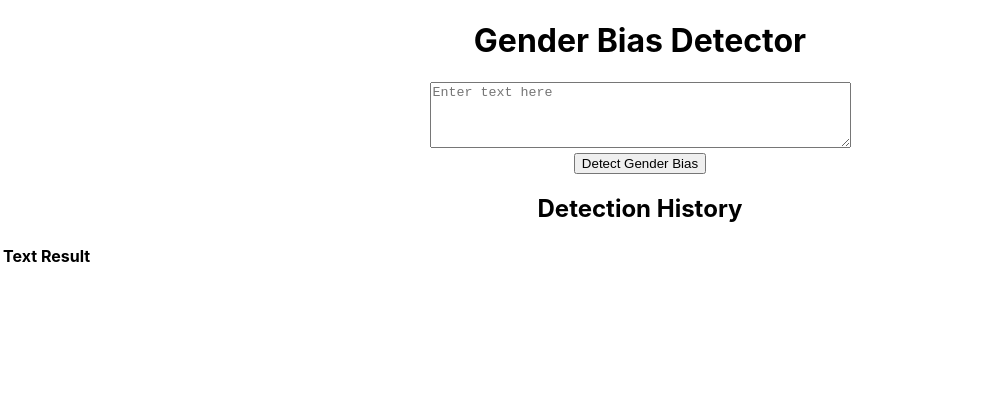
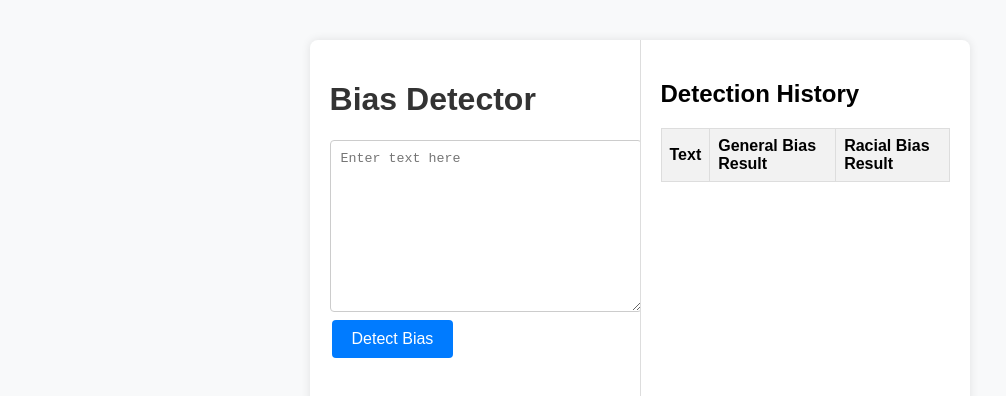
Before and after one commit to danicatyx/genderBiasDetector, a React (Create React App) app in the folder my-react-app/: page / in a window 1280 px wide. Shown: the top 396 px of the page, without its empty margins (0-1006 px from the left). Built offline with nearby package versions, Linux system fonts and the light colour scheme.

Commit message:
updated code

```diff
--- a/my-react-app/src/App.css
+++ b/my-react-app/src/App.css
@@ -1,38 +1,108 @@
-.App {
-  text-align: center;
+/* src/App.css */
+body {
+  font-family: Arial, sans-serif;
+  background-color: #f8f9fa;
+  margin: 0;
+  padding: 0;
+  height: 100vh;
+  display: flex;
+  justify-content: center;
+  align-items: center;
 }
 
-.App-logo {
-  height: 40vmin;
-  pointer-events: none;
+.container {
+  width: 100%;
+  height: 90vh;
+  display: flex;
+  background-color: #fff;
+  box-shadow: 0 0 10px rgba(0, 0, 0, 0.1);
+  border-radius: 8px;
+  overflow: hidden;
 }
 
-@media (prefers-reduced-motion: no-preference) {
-  .App-logo {
-    animation: App-logo-spin infinite 20s linear;
-  }
+.section {
+  flex: 1;
+  padding: 20px;
+  overflow-y: auto;
 }
 
-.App-header {
-  background-color: #282c34;
-  min-height: 100vh;
-  display: flex;
-  flex-direction: column;
-  align-items: center;
-  justify-content: center;
-  font-size: calc(10px + 2vmin);
-  color: white;
+.section.left {
+  border-right: 1px solid #ddd;
 }
 
-.App-link {
-  color: #61dafb;
+.section.right {
+  padding-left: 20px;
 }
 
-@keyframes App-logo-spin {
-  from {
-    transform: rotate(0deg);
-  }
-  to {
-    transform: rotate(360deg);
-  }
+h1 {
+  color: #333;
 }
+
+form {
+  margin-bottom: 20px;
+}
+
+textarea {
+  width: 100%;
+  height: calc(100% - 40px); /* Adjust the height according to the remaining space */
+  padding: 10px;
+  border: 1px solid #ccc;
+  border-radius: 4px;
+  resize: vertical;
+}
+
+button {
+  background-color: #007bff;
+  color: white;
+  border: none;
+  padding: 10px 20px;
+  text-align: center;
+  text-decoration: none;
+  display: inline-block;
+  font-size: 16px;
+  margin: 4px 2px;
+  cursor: pointer;
+  border-radius: 4px;
+  transition: background-color 0.3s;
+}
+
+button:disabled {
+  background-color: #ccc;
+  cursor: not-allowed;
+}
+
+button:hover:enabled {
+  background-color: #0056b3;
+}
+
+.analysis-result {
+  background-color: #e9ecef;
+  padding: 10px;
+  border-radius: 4px;
+  margin-top: 10px;
+  white-space: pre-wrap; /* Keeps the formatting of JSON */
+}
+
+table {
+  width: 100%;
+  border-collapse: collapse;
+  margin-top: 20px;
+}
+
+th, td {
+  border: 1px solid #ddd;
+  padding: 8px;
+}
+
+th {
+  background-color: #f2f2f2;
+  text-align: left;
+}
+
+tr:nth-child(even) {
+  background-color: #f9f9f9;
+}
+
+tr:hover {
+  background-color: #f1f1f1;
+}
--- a/my-react-app/src/App.js
+++ b/my-react-app/src/App.js
@@ -1,12 +1,12 @@
 // src/App.js
 import React from 'react';
 import './App.css';
-import GenderBiasDetector from './GenderBiasDetector';
+import BiasDetector from './BiasDetector';
 
 function App() {
   return (
     <div className="App">
-      <GenderBiasDetector />
+      <BiasDetector />
     </div>
   );
 }
--- /dev/null
+++ b/my-react-app/src/BiasDetector.js
@@ -0,0 +1,80 @@
+// src/BiasDetector.js
+import React, { useState } from 'react';
+import axios from 'axios';
+
+const BiasDetector = () => {
+  const [text, setText] = useState('');
+  const [result, setResult] = useState(null);
+  const [loading, setLoading] = useState(false);
+  const [history, setHistory] = useState([]);
+
+  const handleChange = (e) => {
+    setText(e.target.value);
+  };
+
+  const handleSubmit = async (e) => {
+    e.preventDefault();
+    setLoading(true);
+    setResult(null);
+    try {
+      const response = await axios.post('http://localhost:5001/detect_bias', {
+        text: text,
+      });
+      setResult(response.data);
+      setHistory([...history, { text, result: response.data }]);
+    } catch (error) {
+      console.error('Error detecting bias:', error);
+    } finally {
+      setLoading(false);
+    }
+  };
+
+  return (
+    <div className="container">
+      <div className="section left">
+        <h1>Bias Detector</h1>
+        <form onSubmit={handleSubmit}>
+          <textarea
+            value={text}
+            onChange={handleChange}
+            placeholder="Enter text here"
+            rows="10"
+          />
+          <br />
+          <button type="submit" disabled={loading}>
+            {loading ? 'Detecting...' : 'Detect Bias'}
+          </button>
+        </form>
+      </div>
+      <div className="section right">
+        {result && (
+          <div className="analysis-result">
+            <h2>Analysis Result:</h2>
+            <pre>{JSON.stringify(result, null, 2)}</pre>
+          </div>
+        )}
+        <h2>Detection History</h2>
+        <table>
+          <thead>
+            <tr>
+              <th>Text</th>
+              <th>General Bias Result</th>
+              <th>Racial Bias Result</th>
+            </tr>
+          </thead>
+          <tbody>
+            {history.map((entry, index) => (
+              <tr key={index}>
+                <td>{entry.text}</td>
+                <td>{JSON.stringify(entry.result.general_bias)}</td>
+                <td>{JSON.stringify(entry.result.racial_bias)}</td>
+              </tr>
+            ))}
+          </tbody>
+        </table>
+      </div>
+    </div>
+  );
+};
+
+export default BiasDetector;
```
Also changed, not shown: 1 other file (tests, documents, lock files or other folders).
